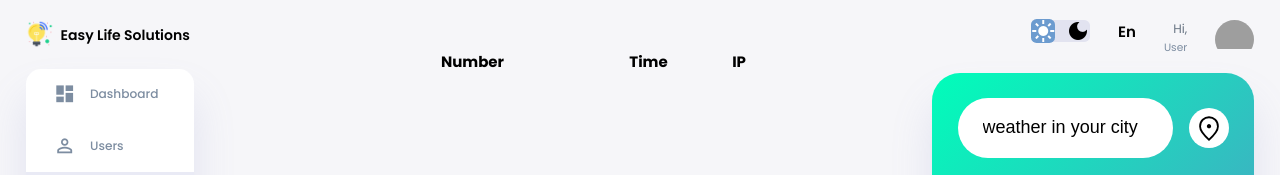
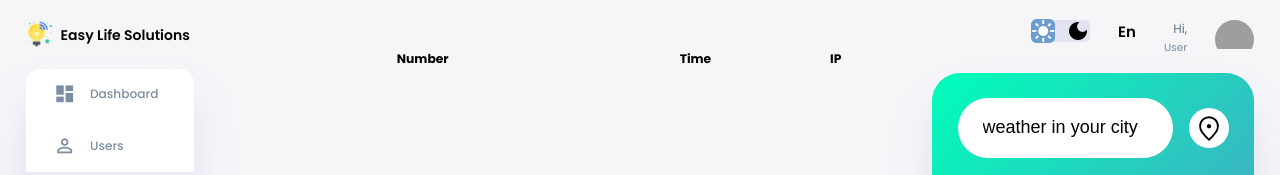
Before and after one commit to ledanhduc/doan2, a website with bundled scripts: page history_en.html in a window 1280 px wide. Shown: the top 175 px of the page. Built offline with nearby package versions, Linux system fonts and the light colour scheme; no server answers; grey boxes are pictures that could not be loaded.

Commit message:
Update history.css

```diff
--- a/history.css
+++ b/history.css
@@ -379,71 +379,20 @@ main .recent-checkin h2{
     margin-bottom: 0.8rem;
 }
 
-/* main .recent-checkin table{
-    background-color: var(--color-white);
-    width: 100%;
-    padding: var(--card-padding);
-    text-align: center;
-    box-shadow: var(--box-shadow);
-    border-radius: var(--card-border-radius);
-    transition: all 0.3s ease;
-} */
-
-/* main .recent-checkin table:hover{
-    box-shadow: none;
-} */
-
-/* main table tbody td{
-    height: 2.8rem;
-    border-bottom: 1px solid var(--color-light);
-    color: var(--color-dark-variant);
-
-} */
-
-/* main table tbody tr:last-child td{
-    border: none;
-} */
-/* .main table tbody tr:not(:last-child) {
-    border-bottom: 1px solid lightgray;
-  }
-
-  .main table tbody tr:last-child td {
-    border: none;
-  }
-
-  .main table tbody tr td {
-    height: 2.8rem;
-    color: #333;
-  } */
-
 table {
     padding-top: 50px;
-    width: 100%;
-    max-width: 400px;
-    height: 240px;
+    width: 90%;
     margin: 0 auto;
-    /* display: block; */
-    overflow-x: auto;
     border-spacing: 0;
-    font-size: 15px;
 }
 tbody {
-    /* white-space: nowrap; */
+    background: ;
 }
 td{
     border: 1px solid;
     padding:5px 10px;
-    /* border-top-width: 0; */
-    /* border-left-width: 0; */
     text-align: center;
-    /* margin-left: 20px; */
-    /* padding-left: 50px */
-}
-th {
-    position: sticky;
-    top: 0;
-    /* background: #fff; */
-    vertical-align: bottom;
+
 }
 
 main .recent-checkin a{
```
